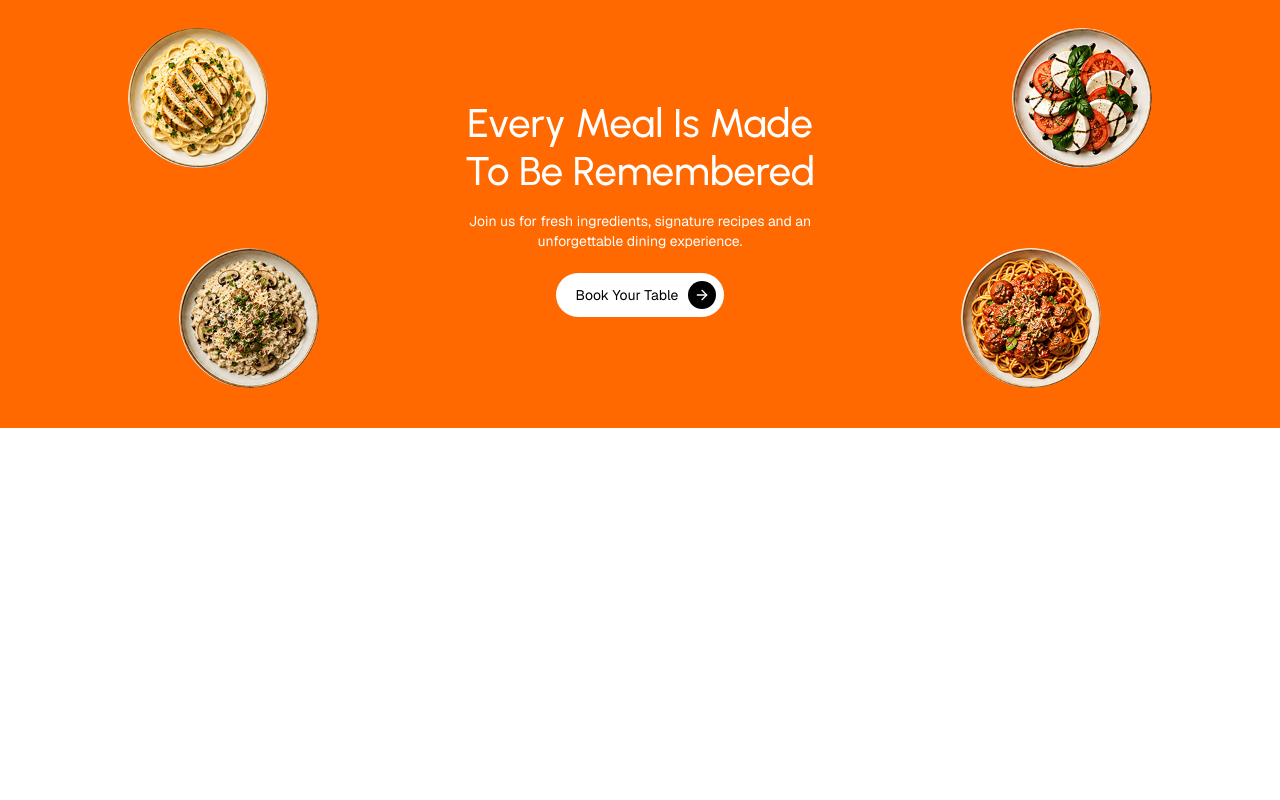
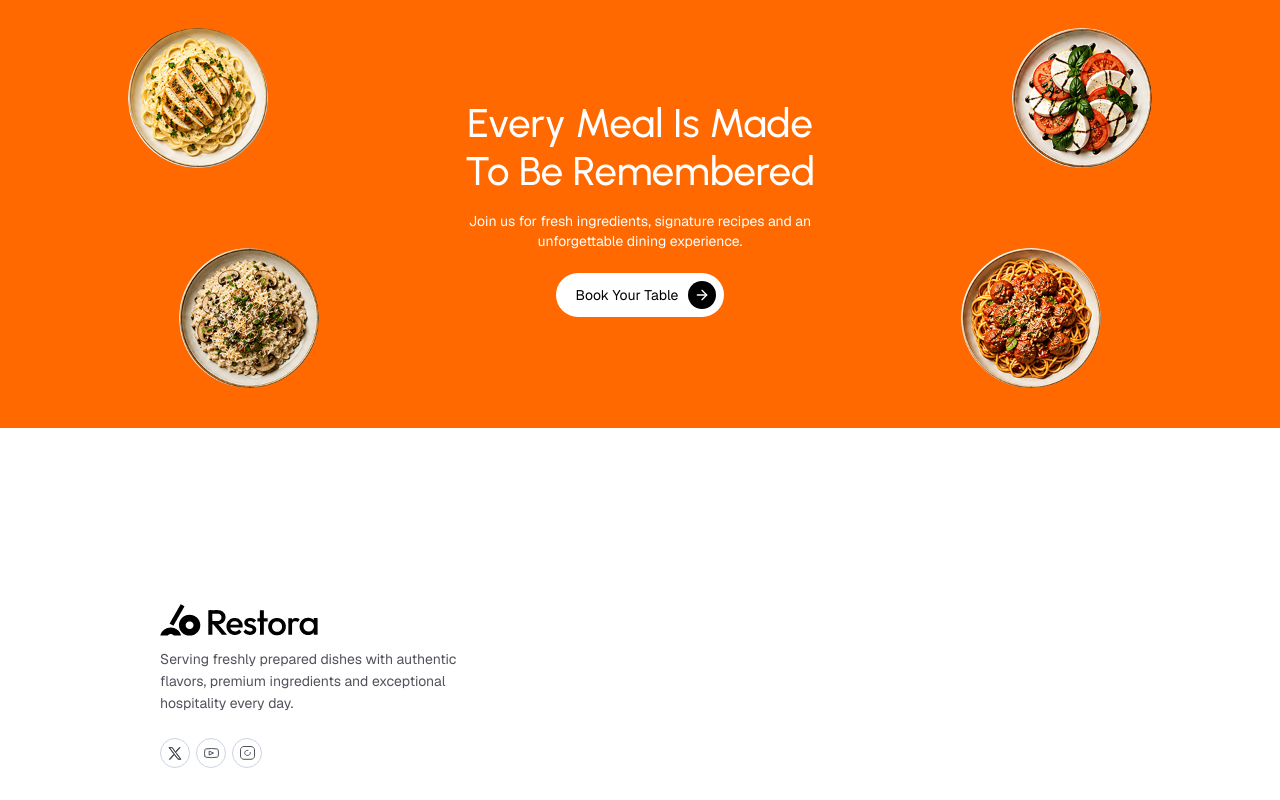
Before and after one commit to ArifLucky1/Restora, a React (Vite) app: page / in a window 1280 px wide. Shown: the part 6385-7185 px from the top of the page. Before the commit the page ends 6813 px from the top, so only its background shows below. Built offline with nearby package versions, Linux system fonts and the light colour scheme.

Commit message:
footer: Column 1 - Brand & Socials

```diff
--- a/src/App.jsx
+++ b/src/App.jsx
@@ -10,6 +10,7 @@ import Timing from './sections/Timing'
 import Testimonial from './sections/Testimonial'
 import FAQs from './sections/FAQs'
 import CTA from './sections/CTA'
+import Footer from './components/Footer'
 
 const App = () => {
   return (
@@ -25,6 +26,7 @@ const App = () => {
       <Testimonial />
       <FAQs />
       <CTA />
+      <Footer />
     </>
   )
 }
--- /dev/null
+++ b/src/components/Footer.jsx
@@ -0,0 +1,44 @@
+import React from 'react'
+import Animated from './Animated'
+import { socialLinks } from '../data/data'
+
+const Footer = () => {
+  return (
+    <footer className='px-auto relative mt-44 overflow-hidden'>
+        <div className='max-w-7xl mx-auto'>
+            {/* row */}
+            <div className='fle flex-wrap gap-6 justify-between pb-8'>
+                {/* Column 1 - Brand & Socials */}
+                <div className='flex flex-col items-start text-left'>
+                    <Animated>
+                        <img src="/assets/logo1.svg" alt="logo" className="h-8 w-auto"/>
+                    </Animated>
+                    <Animated delay={0.2}>
+                        <p className='mt-3 text-sm/5.5 text-zinc-600 max-w-81.25'>Serving freshly prepared dishes with authentic flavors, premium ingredients and exceptional hospitality every day.</p>
+                    </Animated>
+                    <div className='flex items-center gap-1.5 mt-6'>
+                        {socialLinks.map((item, index) => (
+                            <Animated key={index} delay={index * 0.05}>
+                                <a href={item.href} className='size-7.5 rounded-full border border-slate-300 grid place-content-center'>{item.icon}</a>
+                            </Animated>
+                        ))}
+                    </div>
+                </div>
+                {/* Column 2 - Quick Links */}
+
+                {/* Column 3 - Get in Touch */}
+
+                {/* Column 4 - Sitemap */}
+
+            </div>
+
+            {/* Bottom Bar */}
+            <div>
+
+            </div>
+        </div>
+    </footer>
+  )
+}
+
+export default Footer
```
